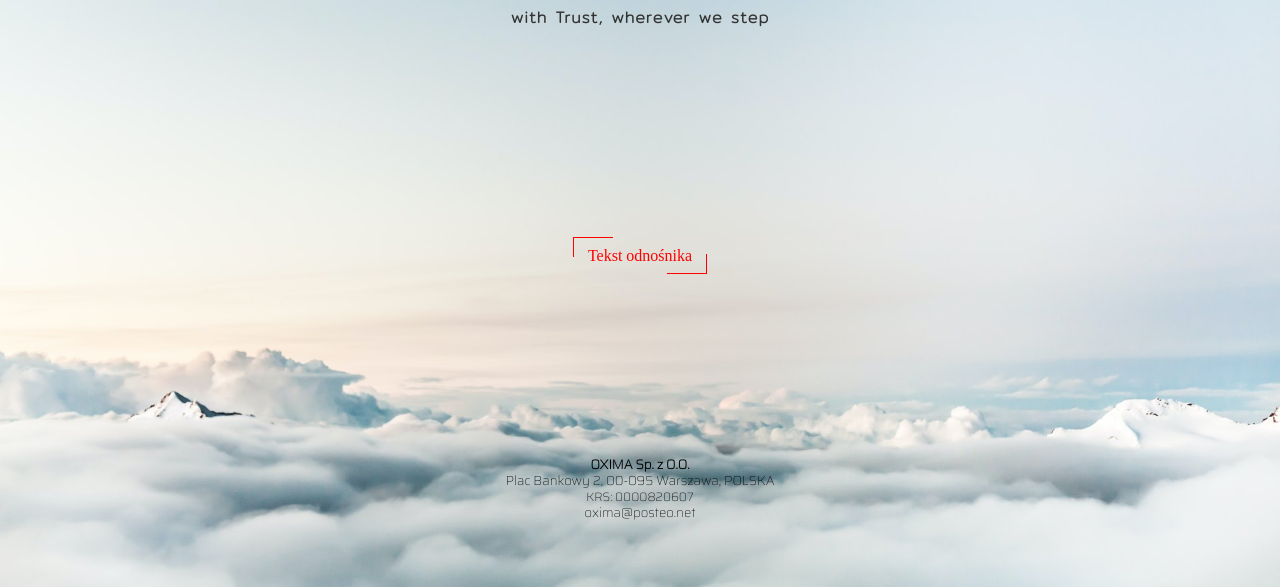
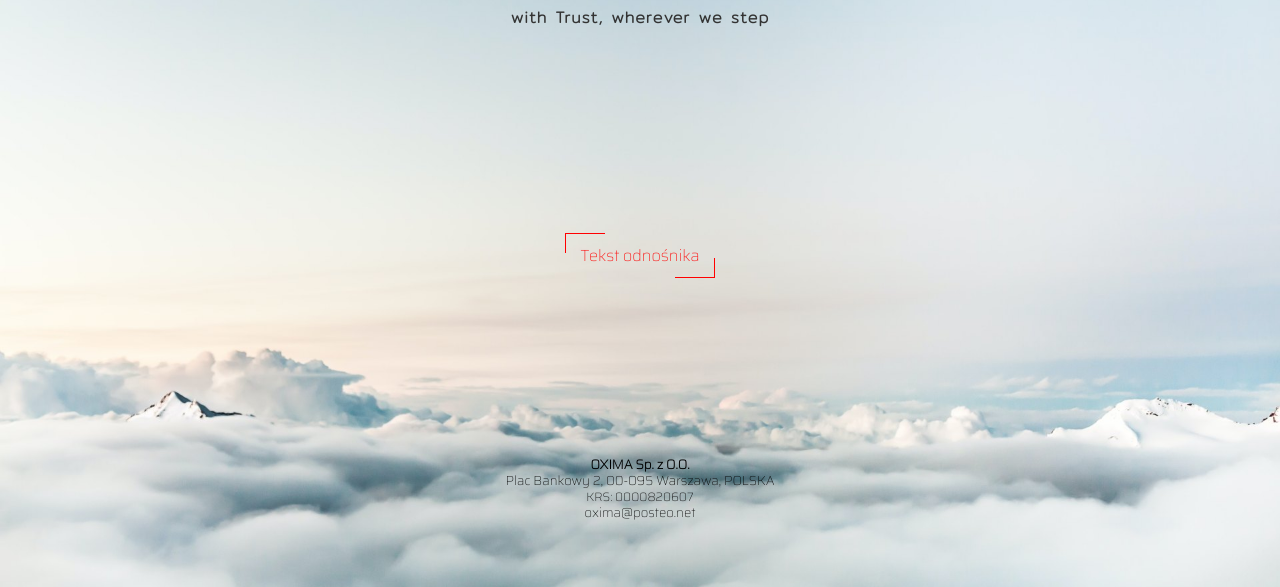
Before and after one commit to oxitox/oxi, a plain HTML site: page index.html in a window 1280 px wide. Shown: the part 213-800 px from the top of the page. Drawn offline with Linux system fonts and the light colour scheme.

Commit message:
Update index.html

```diff
--- a/index.html
+++ b/index.html
@@ -66,6 +66,7 @@
 		display: flex;
 		flex-flow: column;
 		justify-content: space-between;
+		font-family: saira;
 	}
 
 	.header
```
